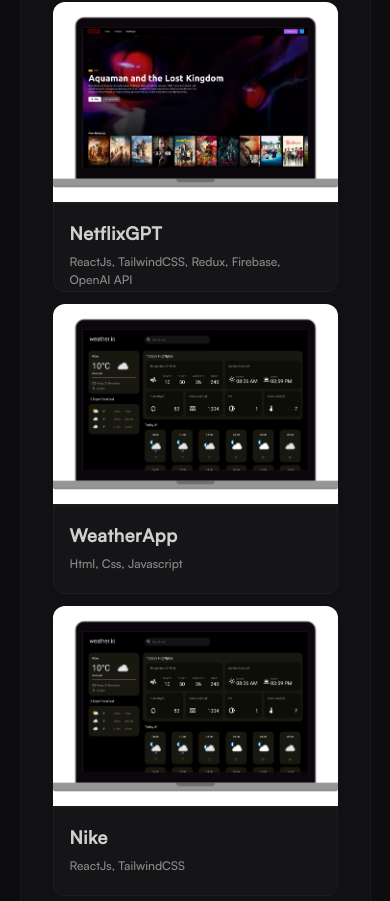
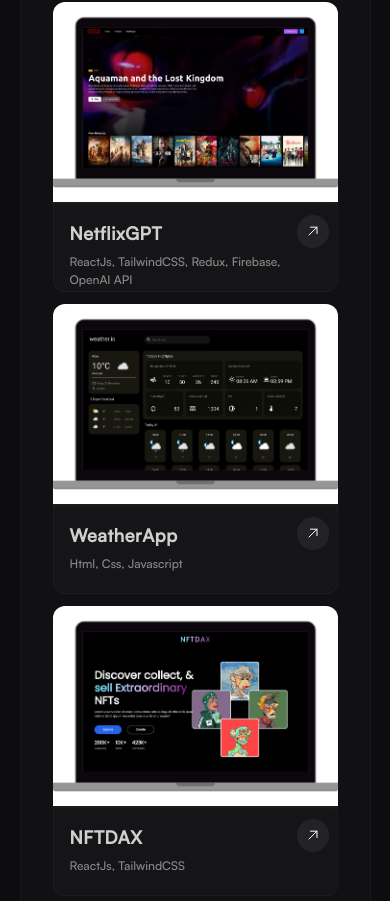
Before and after one commit to nishaaa25/Portfolio-2.0, a React (Create React App) app: page / in a window 390 px wide. Shown: the part 2049-2950 px from the top of the page. Built offline with nearby package versions, Linux system fonts and the light colour scheme.

Commit message:
added responsiveness

```diff
--- a/src/Constant.js
+++ b/src/Constant.js
@@ -3,36 +3,43 @@
 import asset16 from "./assets/asset16.png";
 import asset17 from "./assets/asset17.png";
 import asset18 from "./assets/asset18.png";
+import asset19 from "./assets/asset19.png";
 
 export const Projects = [
   {
     imgUrl: asset16,
     heading: "GoodFood",
     stack: "ReactJs, TailwindCSS, Redux, Swiggy's Real API",
+    url:"https://github.com/nishaaa25/Good-Food"
   },
   {
     imgUrl: asset14,
     heading: "NetflixGPT",
     stack: "ReactJs, TailwindCSS, Redux, Firebase, OpenAI API",
+    url:"https://github.com/nishaaa25/Netflix-GPT"
   },
   {
     imgUrl: asset17,
     heading: "WeatherApp",
     stack: "Html, Css, Javascript",
-  },
-  {
-    imgUrl: asset17,
-    heading: "Nike",
-    stack: "ReactJs, TailwindCSS",
+    url:"https://github.com/nishaaa25/Weather-App"
   },
   {
     imgUrl: asset18,
     heading: "NFTDAX",
     stack: "ReactJs, TailwindCSS",
+    url:"https://github.com/nishaaa25/NFTDAX"
   },
   {
     imgUrl: asset15,
     heading: "Portfolio",
     stack: "Html, Css, Javascript",
+    url:"https://github.com/nishaaa25/Portfolio"
+  },
+  {
+    imgUrl: asset19,
+    heading: "TinDog",
+    stack: "Html, CSS, BootStrap",
+    url:"https://github.com/nishaaa25/TinDog.git"
   },
 ];
--- a/src/components/Connect.js
+++ b/src/components/Connect.js
@@ -5,6 +5,7 @@
 import MailIcon from "@mui/icons-material/Mail";
 import asset7 from "../assets/asset 7.png";
 import EastRoundedIcon from "@mui/icons-material/EastRounded";
+import { Link } from "react-router-dom";
 
 const Connect = () => {
   return (
@@ -12,28 +13,39 @@
       <Card>
         <h3 className="heading-text pb-6">Connect</h3>
         <div>
+          <Link to="https://www.linkedin.com/in/nishaaa0315/">
             <div className="flex justify-start items-center gap-4 p-3 text-sm">
               <LinkedInIcon style={{ color: "white", opacity: 0.7 }} />
               <p className="text-white text-opacity-[70.0%]">LinkedIn</p>
             </div>
+          </Link>
+          <Link to="mailto:nishaaa0315@gmail.com">
             <div className="flex justify-start items-center gap-4 p-3 text-sm">
               <MailIcon style={{ color: "white", opacity: 0.7 }} />
               <p className="text-white text-opacity-[70.0%]">Email</p>
             </div>
+          </Link>
+          <Link to="https://github.com/nishaaa25">
             <div className="flex justify-start items-center gap-4 p-3 text-sm">
               <GitHubIcon style={{ color: "white", opacity: 0.7 }} />
               <p className="text-white text-opacity-[70.0%]">GitHub</p>
             </div>
+          </Link>
           <div className="h-[2px] w-full bg-white bg-opacity-[6.00%] mt-[72px] mb-4"></div>
           <div className="flex justify-start items-center gap-2 ">
             <div className="p-[6px]  bg-white bg-opacity-[6.00%] rounded-md">
-              <img src={asset7} alt="hand" className="w-[22px]"/>
+              <img src={asset7} alt="hand" className="w-[22px]" />
             </div>
             <div>
               <p className="info-text pb-1">Let's Work Together!</p>
               <p className="info-text gap-2">
-                Send Email <EastRoundedIcon style={{fontSize: "small"}}/>
-                <a href="mailto:nishaaa0315@gmail.com" className="text-white text-opacity-[70.0%]"> nishaaa0315@gmail.com</a>
+                Send Email <EastRoundedIcon style={{ fontSize: "small" }} />
+                <Link
+                  to="mailto:nishaaa0315@gmail.com"
+                  className="text-white text-opacity-[70.0%]"
+                >
+                  nishaaa0315@gmail.com
+                </Link>
               </p>
             </div>
           </div>
--- a/src/components/Header.js
+++ b/src/components/Header.js
@@ -38,9 +38,9 @@
 
             <div className="hidden sm:block w-[1px] h-8 bg-white bg-opacity-10"></div>
             <div className="hidden sm:block  text-base custom-gradient px-4 py-2 rounded-3xl ">
-              <a href="mailto:nishaaa0315@gmail.com">
+              <Link to="mailto:nishaaa0315@gmail.com">
                 Say Hello! <span>👋</span>
-              </a>
+              </Link>
             </div>
           </div>
         </div>
--- a/src/components/Hero.js
+++ b/src/components/Hero.js
@@ -1,4 +1,5 @@
 import React from "react";
+import { Link } from "react-router-dom";
 
 const Hero = () => {
   return (
@@ -12,9 +13,9 @@
         <div className="flex items-center gap-2">
           <div className="w-[6px] h-[6px] bg-green-400 rounded-full"></div>
           <p className="info-text">
-            <a href="https://docs.google.com/document/d/1-2UI8KjtDIqJsC9zEE2oyXclVxS694PVTidnlSgwYI8/edit?usp=sharing" target="blank">
+            <Link to="https://docs.google.com/document/d/1-2UI8KjtDIqJsC9zEE2oyXclVxS694PVTidnlSgwYI8/edit?usp=sharing" target="blank">
               Download My Resume
-            </a>
+            </Link>
           </p>
         </div>
       </div>
--- a/src/components/LetsTalk.js
+++ b/src/components/LetsTalk.js
@@ -1,6 +1,7 @@
 import Card from "../utils/Card";
 import React from "react";
 import asset13 from "../assets/asset13.png";
+import { Link } from "react-router-dom";
 
 const LetsTalk = () => {
   return (
@@ -28,9 +29,9 @@
               want to say hello, I'm looking forward to hearing from you!
             </p>
             <div className="text-base custom-gradient px-4 py-2 rounded-3xl inline-block">
-              <a href="mailto:nishaaa0315@gmail.com">
+              <Link to="mailto:nishaaa0315@gmail.com">
                 Let's Talk <span>🤩</span>
-              </a>
+              </Link>
             </div>
           </div>
         </div>
--- a/src/components/Project.js
+++ b/src/components/Project.js
@@ -2,6 +2,8 @@
 import React from "react";
 import asset82 from "../assets/asset 82.svg";
 import ProjectContainer from "./ProjectContainer";
+import { Link } from "react-router-dom";
+
 
 const Project = () => {
   return (
@@ -9,15 +11,16 @@
       <Card>
         <h3 className="heading-text mb-[10px] text-center">Works & Projects</h3>
         <p className="info-text text-center w-11/12 md:w-7/12 lg:w-1/2 m-auto mb-7">
-          Check out some of my projects, meticulously crafted with love
-          and dedication, each one reflecting the passion and soul I poured into
+          Check out some of my projects, meticulously crafted with love and
+          dedication, each one reflecting the passion and soul I poured into
           every detail.
         </p>
-        <ProjectContainer/>
+        <ProjectContainer />
         <div className="w-full flex justify-between items-center mt-7">
           <p className="text-sm text-white text-opacity-[70.0%]">
             Interested in Exploring More?
           </p>
+          <Link to="https://github.com/nishaaa25">
             <div className="text-base custom-border px-4 py-2 rounded-3xl flex-short gap-2 bg-white bg-opacity-[2.0%] custom-transition group custom-shadow hover:bg-[rgba(255,255,255,0.05)] ">
               <p>View All </p>
               <img
@@ -26,6 +29,7 @@
                 className="w-3 transform group-hover:rotate-[45deg] transition "
               />
             </div>
+          </Link>
         </div>
       </Card>
     </div>
--- a/src/components/ProjectCard.js
+++ b/src/components/ProjectCard.js
@@ -1,12 +1,14 @@
 import React from "react";
+import asset82 from "../assets/asset 82.svg";
+import { Link } from "react-router-dom";
 
-const ProjectCard = ({project}) => {
+const ProjectCard = ({ project }) => {
   return (
     <div
       key={project.name}
       className="w-full md:w-[49%] xl:w-[32.5%] h-[290px] my-1.5 relative overflow-hidden group"
     >
-      <div className="w-[full] h-[200px] overflow-hidden rounded-xl rounded-b-none">
+      <div className="w-[full] h-[200px] overflow-hidden rounded-xl rounded-b-none ">
         <img
           src={project.imgUrl}
           alt="projectimg"
@@ -14,9 +16,18 @@
         />
       </div>
 
-      <div className="h-[90px] w-full rounded-t-none rounded-xl p-4 bg-white bg-opacity-[2.0%] custom-border custom-shadow border-t-0">
+      <div className="h-[90px] relative w-full rounded-t-none rounded-xl p-4 bg-white bg-opacity-[2.0%] custom-border custom-shadow border-t-0">
         <p className="heading-text pb-[6px]">{project.heading}</p>
         <p className="info-text">{project.stack}</p>
+        <Link to={project.url}>
+          <div className="p-2 absolute right-2 top-3 rounded-full  bg-white bg-opacity-[6.00%] ">
+            <img
+              src={asset82}
+              alt="arrow"
+              className="w-4 transform group-hover:rotate-[45deg] transition "
+            />
+          </div>
+        </Link>
       </div>
     </div>
   );
--- a/src/components/ProjectSection.js
+++ b/src/components/ProjectSection.js
@@ -24,18 +24,10 @@
         <Connect />
         <div className="w-full xl:w-[735px] h-[392px]">
           <Card>
-            <div className="w-full flex justify-between items-center mb-4">
+            <div className="mb-4">
               <p className="text-lg font-semibold text-white text-opacity-[70.0%]">
                 Projects <span className="text-purple-400">Shots</span>
               </p>
-              <div className="text-base custom-border px-4 py-2 rounded-3xl flex-short gap-2 bg-white bg-opacity-[2.0%] custom-transition group custom-shadow hover:bg-[rgba(255,255,255,0.05)] ">
-                <p>View All </p>
-                <img
-                  src={asset82}
-                  alt="arrow"
-                  className="w-3 transform group-hover:rotate-[45deg] transition "
-                />
-              </div>
             </div>
             <div className="flex overflow-hidden gap-2">
               <img src={asset19} className="h-[266px]" alt="img" />
```
Also changed, not shown: 1 other file (tests, documents, lock files or other folders). Lines whose indentation alone changed are shown as unchanged.
